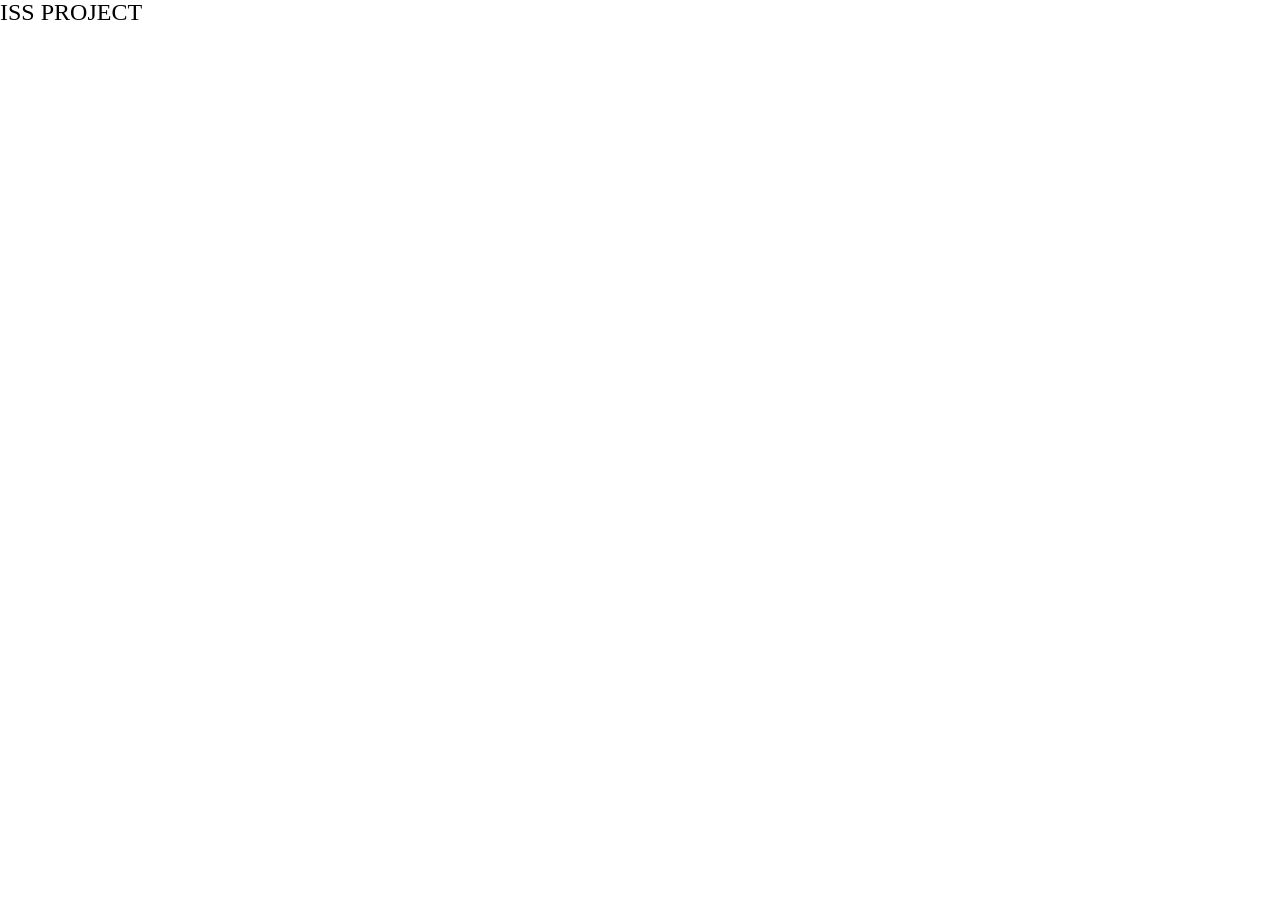
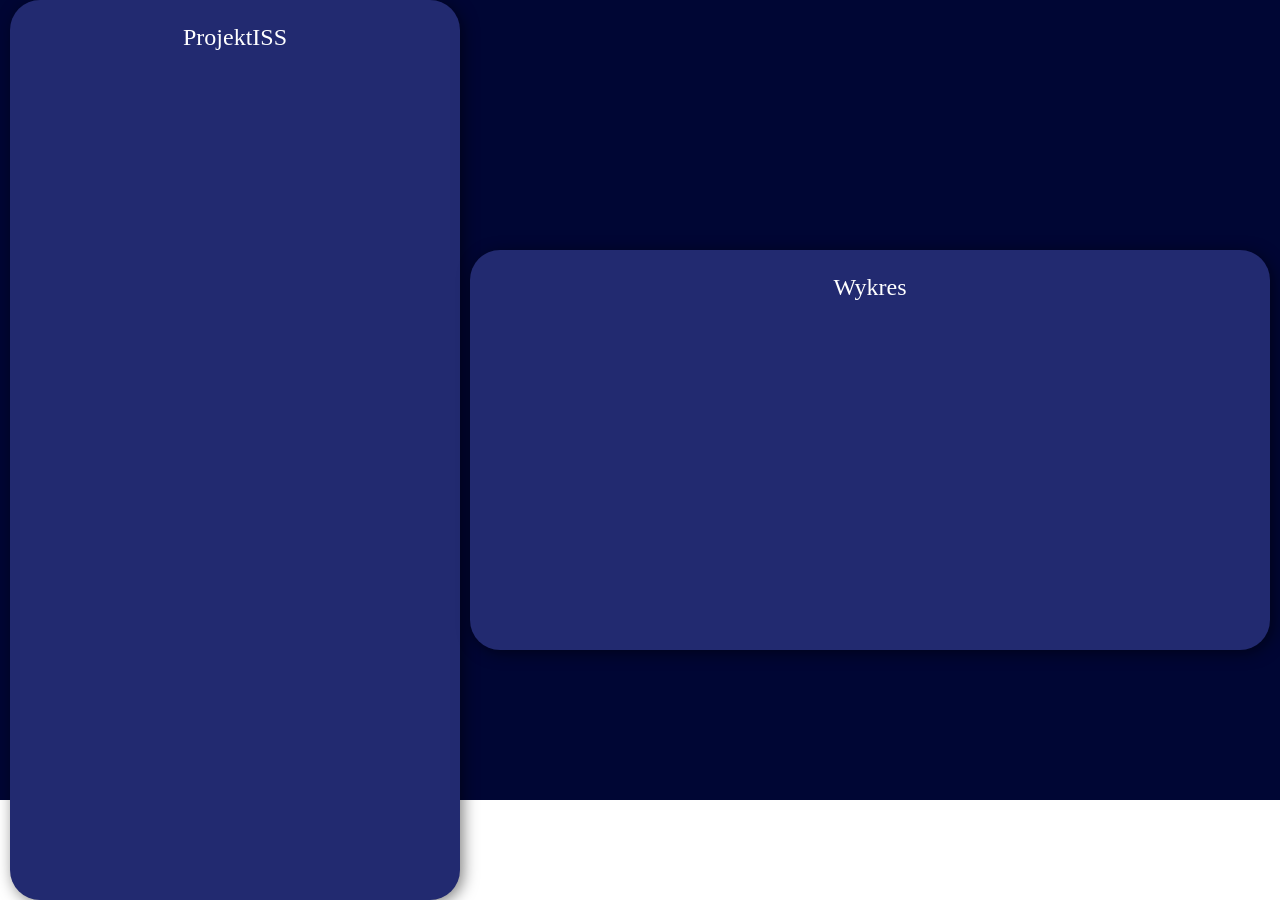
Before and after one commit to Erquer/ISS-project, a React (Create React App) app in the folder frontend/: page / in a window 1280 px wide. Before the commit the page ends 800 px from the top, so only its background shows below. Built offline with nearby package versions, Linux system fonts and the light colour scheme.

Commit message:
Created layout

```diff
--- a/frontend/src/App.js
+++ b/frontend/src/App.js
@@ -1,5 +1,50 @@
 import React from 'react';
+import styled from 'styled-components';
 
-const App = () => <h1>ISS PROJECT</h1>;
+const Layout = styled.div`
+  display: grid;
+  grid-auto-columns: 3;
+  align-items: center;
+
+  width: 100vw;
+  height: 100vh;
+  background-color: ${({ theme }) => theme.backgroundDark};
+`;
+
+const Card = styled.div`
+  display: flex;
+  justify-content: center;
+  padding: 25px;
+  border-radius: 30px;
+  box-shadow: 3px 3px 15px rgba(0, 0, 0, 0.5);
+  background-color: ${({ theme }) => theme.backgroundLight};
+`;
+
+const Panel = styled(Card)`
+  grid-column: 1;
+  justify-self: end;
+
+  width: 450px;
+  height: 900px;
+`;
+
+const Chart = styled(Card)`
+  grid-column: 2/4;
+  justify-self: center;
+
+  width: 800px;
+  height: 400px;
+`;
+
+const App = () => (
+  <Layout>
+    <Panel>
+      <h1>ProjektISS</h1>
+    </Panel>
+    <Chart>
+      <h1>Wykres</h1>
+    </Chart>
+  </Layout>
+);
 
 export default App;
--- a/frontend/src/styles/global.styled.js
+++ b/frontend/src/styles/global.styled.js
@@ -1,7 +1,12 @@
 import { createGlobalStyle } from 'styled-components';
 
 const GlobalStyles = createGlobalStyle`
+  * {
+    box-sizing: border-box;
+  }
+
   h1 {
+    color: ${({theme}) => theme.textLight};
     font-size: 24px;
   }
 `;
--- a/frontend/src/styles/theme.styled.js
+++ b/frontend/src/styles/theme.styled.js
@@ -1,12 +1,10 @@
 const theme = {
-  colors: {
   primary: '#B2BAFF',
   secondary: '#495AF2',
   backgroundLight: '#222A70',
   backgroundDark: '#000634',
   textLight: '#FFFFFF',
   text: '#DDDDDD',
-  },
 };
 
 export default theme;
```
Lines whose indentation alone changed are shown as unchanged.
